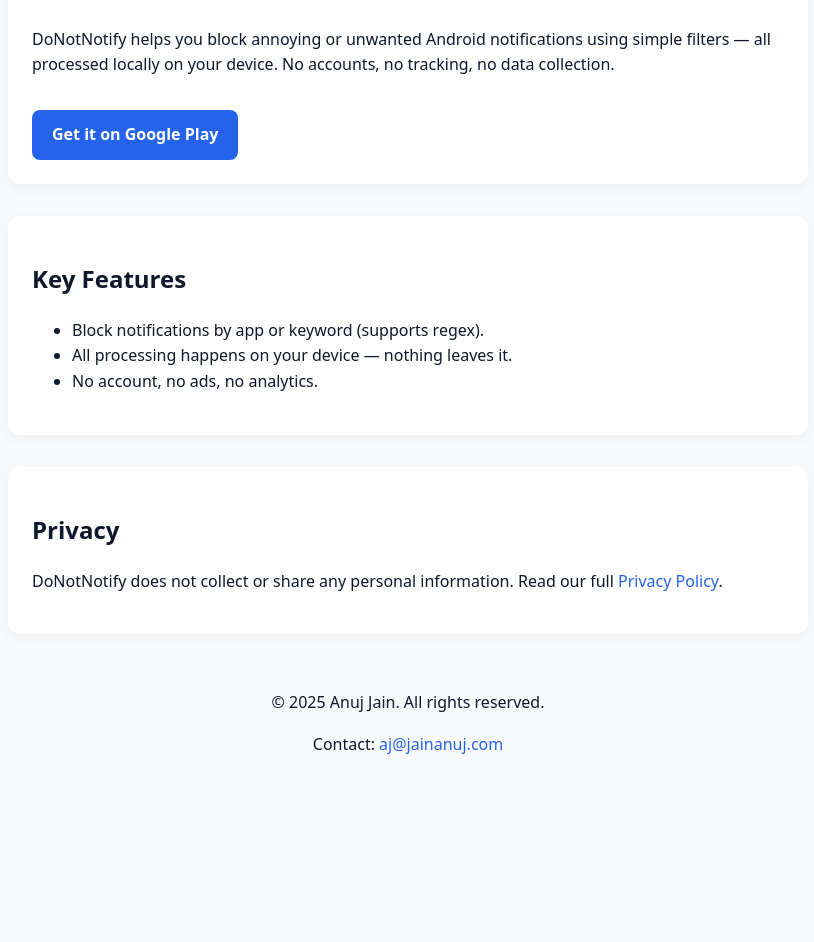
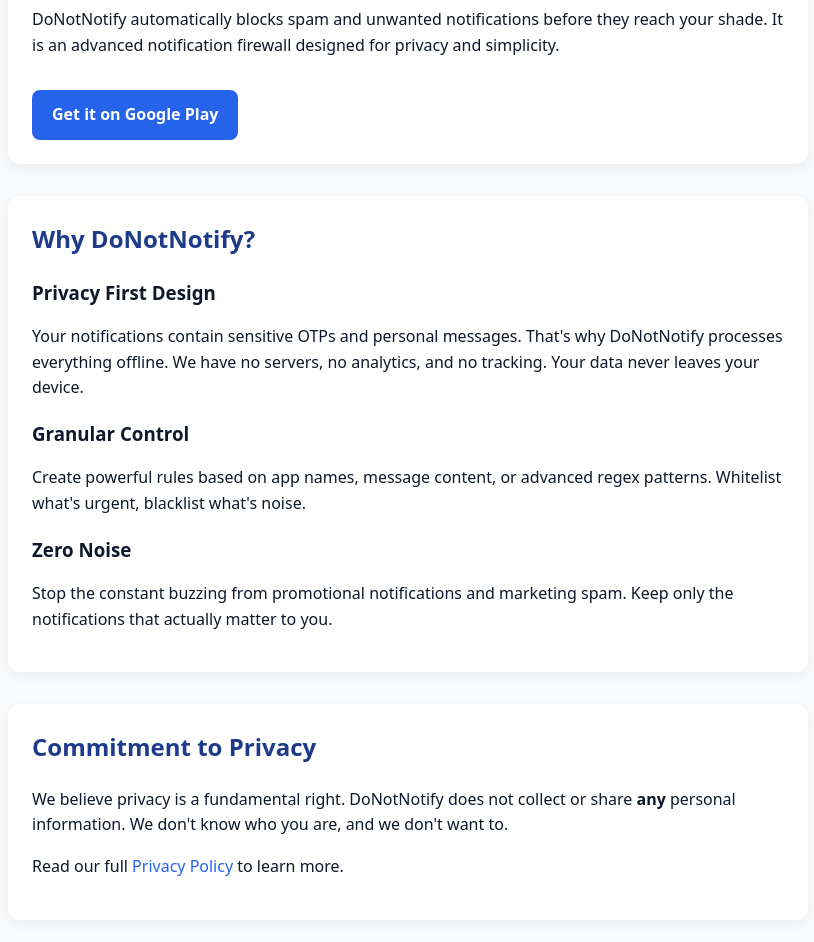
Before and after one commit to anujja/donotnotify-website, a plain HTML site: page index.html in a window 1280 px wide. Shown: the part 307-1249 px from the top of the page, without its empty margins (232-1046 px from the left). Before the commit the page ends 1105 px from the top, so only its background shows below. Drawn offline with Linux system fonts and the light colour scheme.

Commit message:
content rewrite

```diff
--- a/index.html
+++ b/index.html
@@ -4,46 +4,54 @@
 <head>
   <meta charset="utf-8" />
   <meta name="viewport" content="width=device-width, initial-scale=1" />
-  <title>DoNotNotify — Block Unwanted Notifications</title>
+  <title>DoNotNotify — Regain Your Focus</title>
   <meta name="description"
-    content="DoNotNotify helps you block annoying or unwanted notifications on Android. Fast, private, and processed entirely on your device." />
+    content="DoNotNotify is the advanced notification manager for Android. Block unwanted distractions with powerful filters while keeping your data 100% private." />
   <link rel="stylesheet" href="style.css">
 </head>
 
 <body>
   <header>
     <h1>DoNotNotify</h1>
-    <p>Silence the noise. Keep what matters.</p>
+    <p>Your Notifications. Your Rules.</p>
   </header>
 
   <main>
     <section class="card">
-      <h2>What it does</h2>
-      <p>DoNotNotify helps you block annoying or unwanted Android notifications using simple filters — all processed
-        locally on your device. No accounts, no tracking, no data collection.</p>
+      <h2>Regain Your Focus</h2>
+      <p>DoNotNotify automatically blocks spam and unwanted notifications before they reach your shade. It is an
+        advanced notification firewall designed for privacy and simplicity.</p>
       <a class="btn" href="https://play.google.com/store/apps/details?id=com.donotnotify.donotnotify">Get it on Google
         Play</a>
     </section>
 
     <section class="card">
-      <h2>Key Features</h2>
-      <ul>
-        <li>Block notifications by app or keyword (supports regex).</li>
-        <li>All processing happens on your device — nothing leaves it.</li>
-        <li>No account, no ads, no analytics.</li>
-      </ul>
+      <h2>Why DoNotNotify?</h2>
+
+      <h3>Privacy First Design</h3>
+      <p>Your notifications contain sensitive OTPs and personal messages. That's why DoNotNotify processes everything
+        offline. We have no servers, no analytics, and no tracking. Your data never leaves your device.</p>
+
+      <h3>Granular Control</h3>
+      <p>Create powerful rules based on app names, message content, or advanced regex patterns. Whitelist what's urgent,
+        blacklist what's noise.</p>
+
+      <h3>Zero Noise</h3>
+      <p>Stop the constant buzzing from promotional notifications and marketing spam. Keep only the notifications that
+        actually matter to you.</p>
     </section>
 
     <section class="card">
-      <h2>Privacy</h2>
-      <p>DoNotNotify does not collect or share any personal information. Read our full <a href="privacy.html">Privacy
-          Policy</a>.</p>
+      <h2>Commitment to Privacy</h2>
+      <p>We believe privacy is a fundamental right. DoNotNotify does not collect or share <strong>any</strong> personal
+        information. We don't know who you are, and we don't want to.</p>
+      <p>Read our full <a href="privacy.html">Privacy Policy</a> to learn more.</p>
     </section>
   </main>
 
   <footer>
     <p>© 2025 Anuj Jain. All rights reserved.</p>
-    <p>Contact: <a href="mailto:aj@jainanuj.com">aj@jainanuj.com</a></p>
+    <p>Contact: <a href="mailto:aj@donotnotify.com">aj@donotnotify.com</a></p>
   </footer>
 </body>
 
--- a/style.css
+++ b/style.css
@@ -21,7 +21,18 @@
   font-size: 2rem;
 }
 
-header, footer {
+h2 {
+  color: #1e3a8a;
+  margin-top: 0;
+}
+
+h3 {
+  color: #0f172a;
+  margin-bottom: 0.5rem;
+}
+
+header,
+footer {
   text-align: center;
 }
 
@@ -51,7 +62,7 @@
 .card {
   background: white;
   border-radius: 12px;
-  box-shadow: 0 4px 12px rgba(0,0,0,0.05);
+  box-shadow: 0 4px 12px rgba(0, 0, 0, 0.05);
   padding: 1.5rem;
   margin-top: 2rem;
 }
@@ -83,7 +94,7 @@
 .section {
   background: #ffffff;
   border-radius: 10px;
-  box-shadow: 0 2px 8px rgba(0,0,0,0.05);
+  box-shadow: 0 2px 8px rgba(0, 0, 0, 0.05);
   padding: 1.5rem;
   margin-bottom: 1.5rem;
 }
```
Also changed, not shown: help.html (+2 -1 lines), privacy.html (+3 -3 lines).
